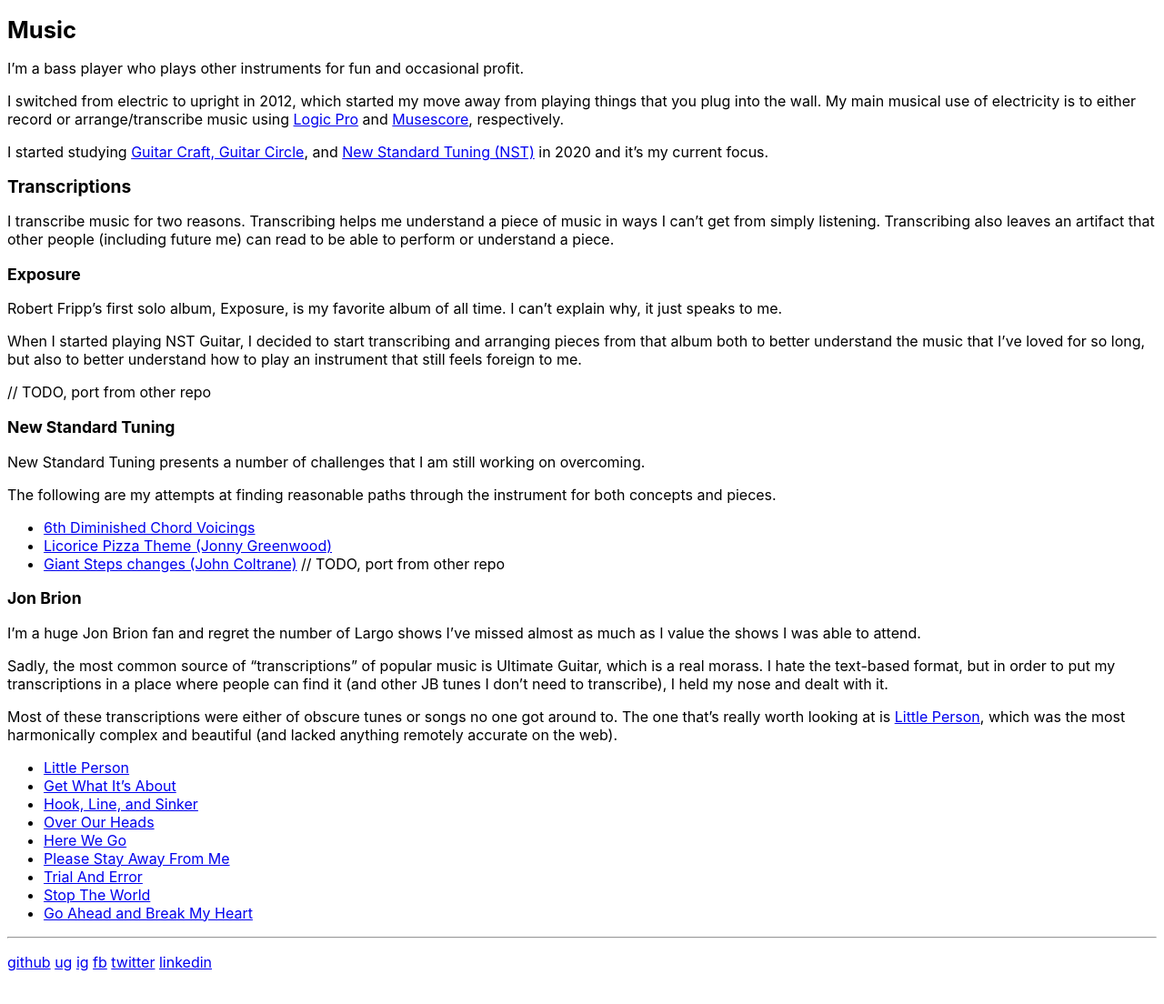
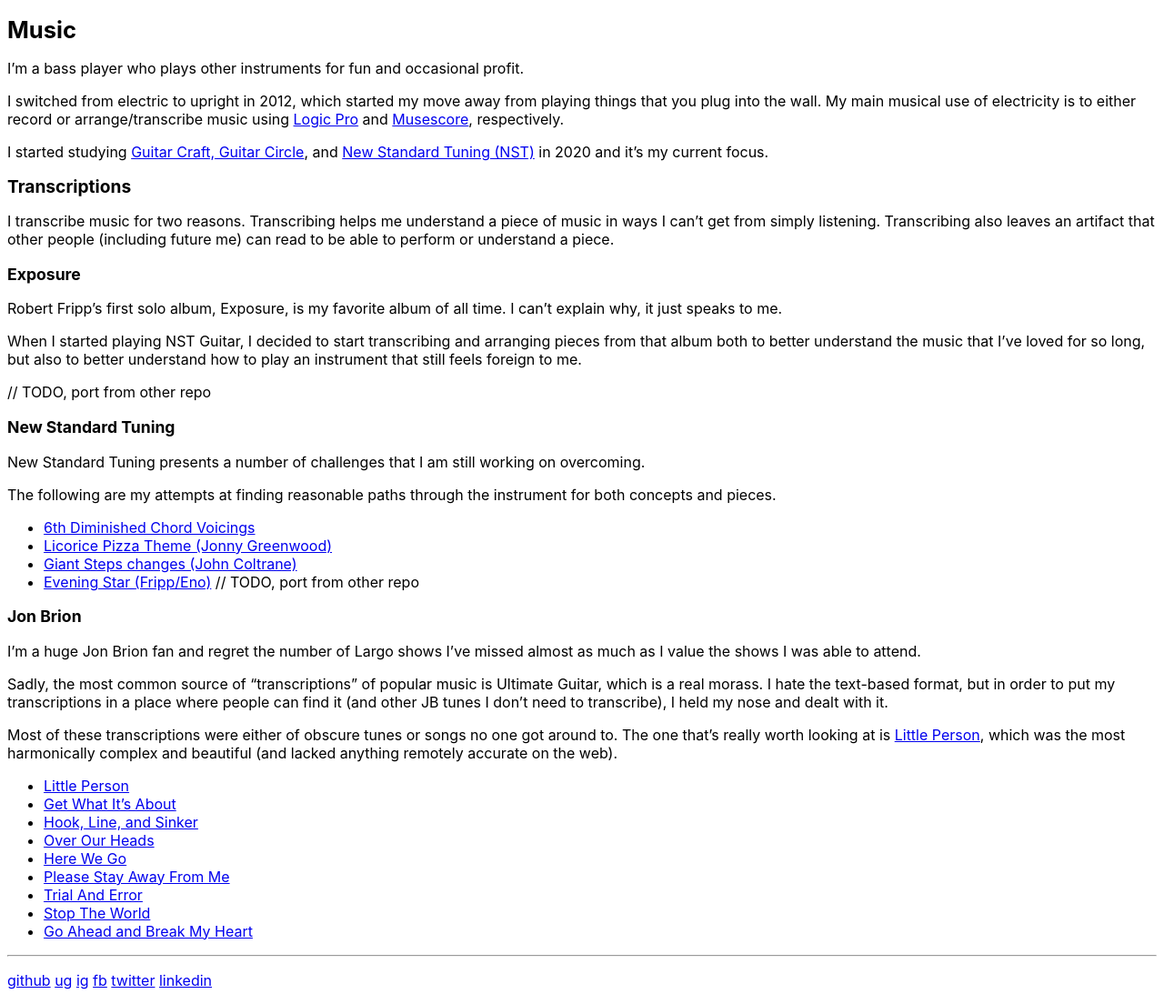
Before and after one commit to donbox/donbox.github.io, a Jekyll site: the page built from music.md, in a window 1280 px wide. Shown: the whole page at 91% size. Built offline with Jekyll 4.4.1, drawn with Linux system fonts in a browser that asks for light colours.

Commit message:
Evening Star

```diff
--- a/music.md
+++ b/music.md
@@ -31,6 +31,7 @@
 * [6th Diminished Chord Voicings](music/pdf/6th-diminished.pdf)
 * [Licorice Pizza Theme (Jonny Greenwood)](music/pdf/Licorice-Pizza-Simplest-Theme.pdf)
 * [Giant Steps changes (John Coltrane)](music/pdf/Giant-Steps.pdf)
+* [Evening Star (Fripp/Eno)](music/pdf/Evening_Star.pdf)
 // TODO, port from other repo
 
 
```
